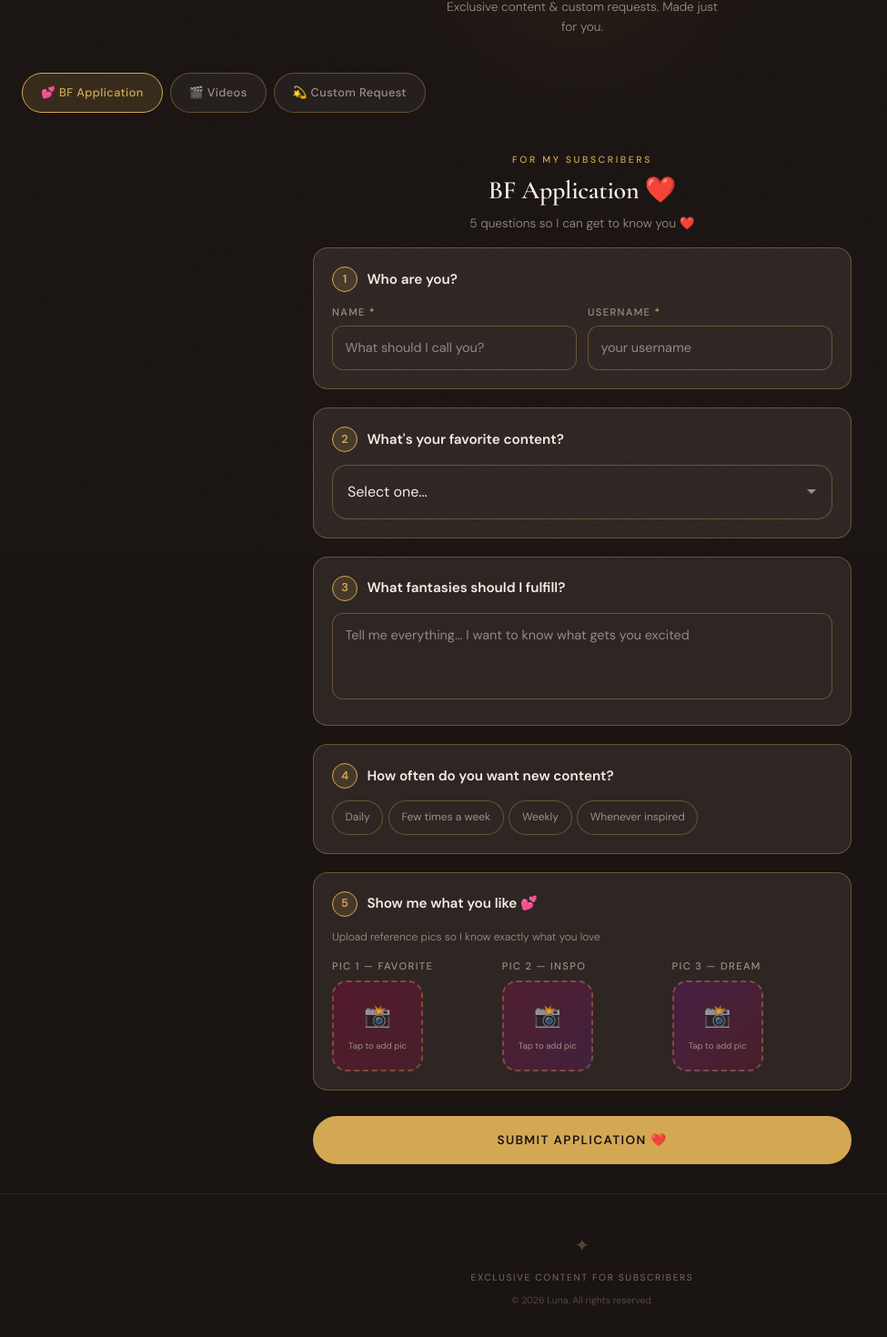
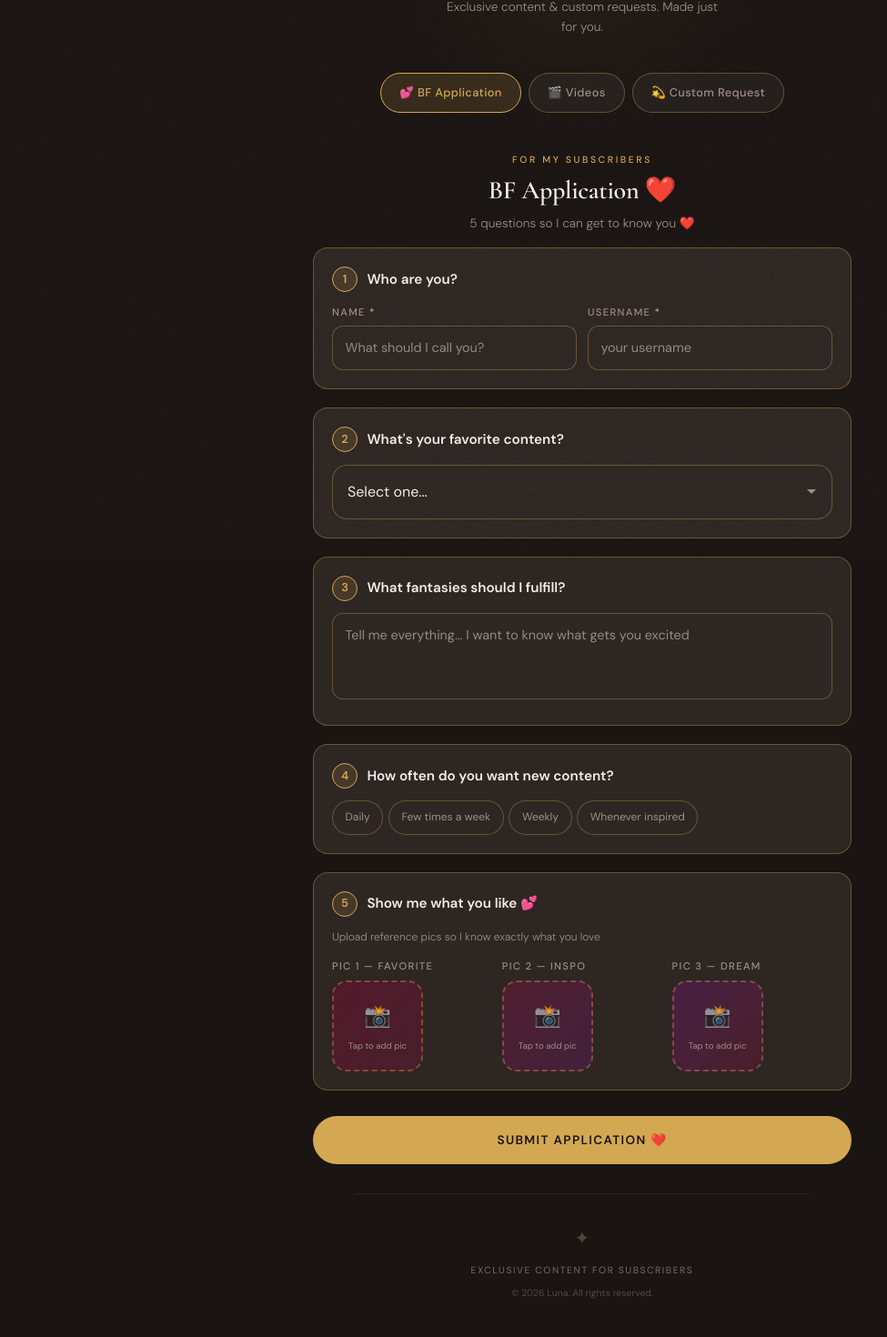
Before and after one commit to ALee11235/luna-info-page, a Next.js app: page / in a window 1280 px wide. Shown: the part 188-1658 px from the top of the page at 91% size, without its empty margins (0-975 px from the left). Built offline with nearby package versions, Linux system fonts and the light colour scheme.

Commit message:
center panels, tabs, and footer on desktop

```diff
--- a/src/app/globals.css
+++ b/src/app/globals.css
@@ -239,11 +239,15 @@ h1, h2, h3, h4, h5, h6 {
 /* ===== SECTION TABS (horizontal scroll) ===== */
 .section-tabs {
   display: flex;
+  justify-content: center;
   gap: 0.5rem;
   padding: 1rem 1.5rem;
   overflow-x: auto;
   -webkit-overflow-scrolling: touch;
   scrollbar-width: none;
+  max-width: 500px;
+  margin: 0 auto;
+  width: 100%;
 }
 
 .section-tabs::-webkit-scrollbar {
@@ -278,6 +282,9 @@ h1, h2, h3, h4, h5, h6 {
 .panel {
   display: none;
   padding: 0.25rem 1.5rem 1.5rem;
+  max-width: 500px;
+  margin: 0 auto;
+  width: 100%;
 }
 
 .panel.active {
@@ -1051,8 +1058,11 @@ h1, h2, h3, h4, h5, h6 {
 
 .site-footer {
   text-align: center;
-  padding: 2.5rem 1.5rem;
+  padding: 2rem 1.5rem;
   border-top: 1px solid var(--border-subtle);
+  max-width: 500px;
+  margin: 0 auto;
+  width: 100%;
 }
 
 .footer-ornament {
```
